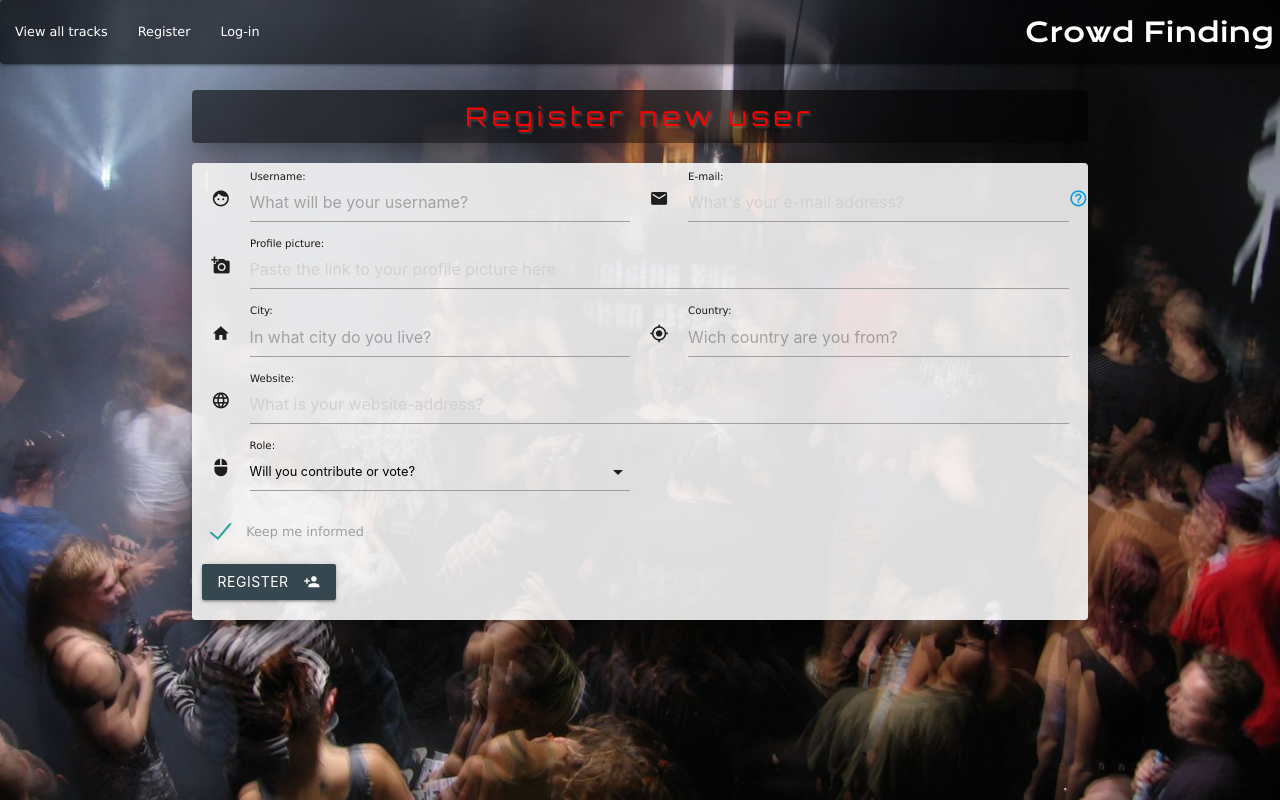
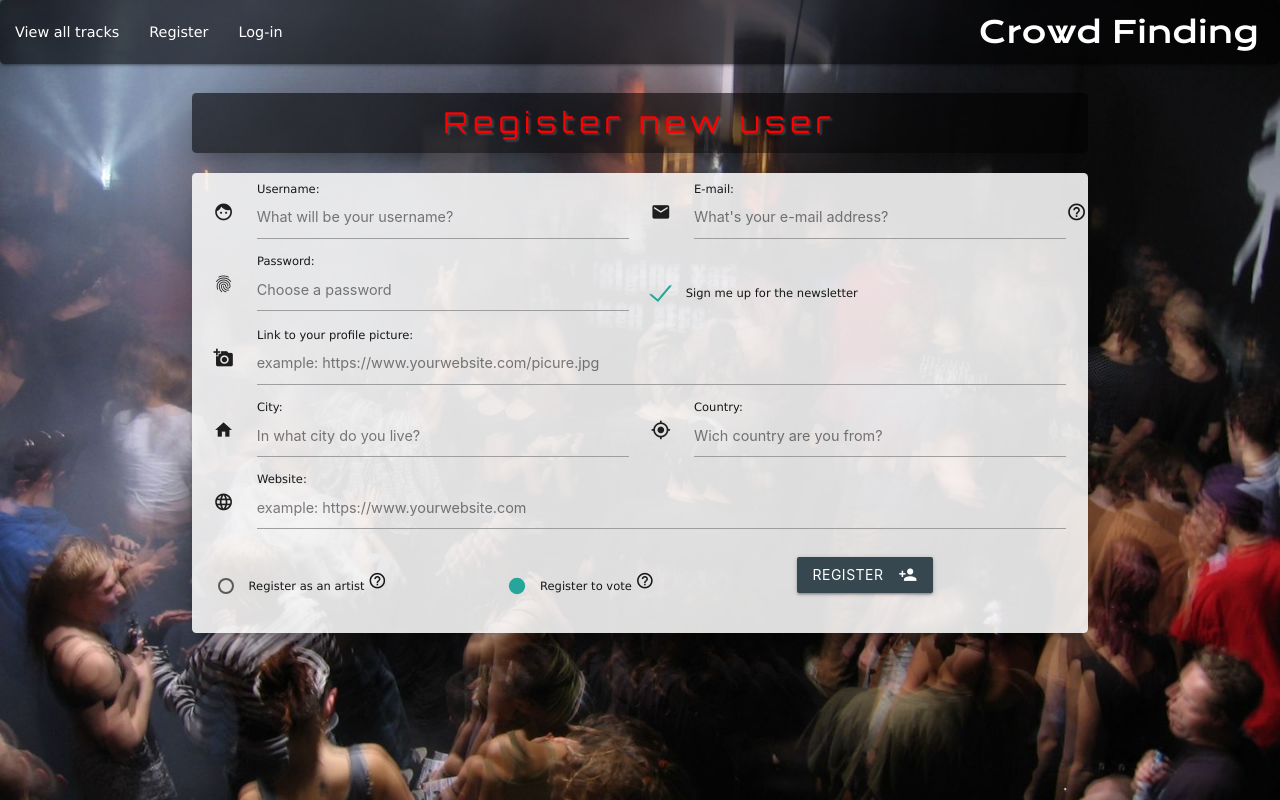
Before and after one commit to Evert-R/milestone-three, a Flask app: page /add_user in a window 1280 px wide. Run offline with Flask 2, Linux system fonts and the light colour scheme; data that the repository does not hold is empty; some libraries are stand-ins or nearby versions.

Commit message:
added password to users

```diff
--- a/app.py
+++ b/app.py
@@ -50,13 +50,20 @@ def login():
 # process login form and set session vars
 @app.route('/activate_user', methods=['POST'])
 def activate_user():
-    user = request.form.get('user').split(',')
-    session['user_id'] = user[0]
-    session['user_name'] = user[1]
-    login_user = mongo.db.users.find_one(
-        {"_id": ObjectId(session['user_id'])})
-    session['user_role'] = login_user['user_role']
-    return redirect(url_for('get_tracks'))
+    if mongo.db.users.count_documents({'user_name': request.form.get('user_name')}) == 0:
+        return render_template('login.html',
+                               message='Your user name is unknown',
+                               users=mongo.db.users.find().sort('user_name'))
+    current_user = mongo.db.users.find_one(
+        {'user_name': request.form.get('user_name')})
+    if request.form.get('password') == current_user['password']:
+        session['user_id'] = str(current_user['_id'])
+        session['user_name'] = current_user['user_name']
+        session['user_role'] = current_user['user_role']
+        return redirect(url_for('get_tracks'))
+    return render_template('login.html',
+                           message='Your password is incorrect',
+                           users=mongo.db.users.find().sort('user_name'))
 
 
 # logout and unset session vars
@@ -287,6 +294,7 @@ def insert_user():
     """ insert user in database and return to the log-in page """
     mongo.db.users.insert_one({'user_name': request.form.get('user_name'),
                                'user_email': request.form.get('user_email'),
+                               'password': request.form.get('password'),
                                'user_role': request.form.get('user_role'),
                                'profile_pic': request.form.get('profile_pic'),
                                'user_city': request.form.get('user_city'),
--- a/static/css/style.css
+++ b/static/css/style.css
@@ -6,15 +6,11 @@
 @import url('https://fonts.googleapis.com/css?family=Orbitron&display=swap');
 html {
     font-family: Verdana, Geneva, Tahoma, sans-serif;
-    font-size: 0.8em;
+    font-size: 0.9em;
     background-image: url("/static/images/krypto_23.jpg");
     background-repeat: repeat;
     background-size: cover;
     background-attachment: fixed;
-}
-
-p {
-    font-weight: 100;
 }
 
 p a, table a {
@@ -58,6 +54,7 @@ select {
 }
 
 .er-logo {
+    padding-right: 1rem!important;
     font-family: 'Krona One';
 }
 
@@ -95,14 +92,6 @@ select {
     background-color: rgba(0, 0, 0, 0.60);
     border-radius: 0.3rem;
     color: white;
-}
-
-.er-dark .input-field label {
-    color: white;
-}
-
-.select-wrapper input.select-dropdown {
-    font-size: 1rem;
 }
 
 .er-white {
@@ -152,8 +141,8 @@ select {
 
 .er-track-icons {
     font-family: 'Orbitron';
-    font-size: 0.8rem;
-    letter-spacing: .3rem;
+    font-size: 0.75rem;
+    letter-spacing: .05rem;
     font-weight: 600;
 }
 
@@ -166,7 +155,7 @@ select {
     padding-top: 0.6rem;
     color: white;
     overflow: hidden;
-    z-index: 1000;
+    z-index: 1;
     position: relative;
     transform: rotate(-10deg);
     top: 3rem;
@@ -201,7 +190,7 @@ select {
 }
 
 .input-field {
-    margin-top: 0rem;
+    margin-top: 0.8rem;
     margin-bottom: 0rem;
 }
 
@@ -209,12 +198,38 @@ select {
     color: rgba(0, 0, 0, 0.90);
 }
 
-.input-field .prefix {
-    font-size: 1.5rem;
+label {
+    color: rgba(0, 0, 0, 0.90);
 }
 
-.input-field input[type=text]::placeholder, textarea::placeholder {
-    color: rgba(0, 0, 0, 0.3);
+.input-field .prefix {
+    font-size: 1.4rem;
+}
+
+.select-wrapper input.select-dropdown {
+    color: rgba(0, 0, 0, 0.90);
+    font-size: 1rem;
+}
+
+.input-field input::placeholder, textarea::placeholder {
+    font-size: 1rem;
+    color: rgba(0, 0, 0, 0.5);
+}
+
+[type="radio"]:not(:checked)+span, [type="radio"]:checked+span {
+    font-size: 0.8rem;
+}
+
+[type="checkbox"]+span:not(.lever) {
+    font-size: 0.8rem;
+}
+
+.material-icons {
+    font-size: 1.3rem;
+}
+
+a.tooltipped {
+    color: rgba(0, 0, 0, 0.90);
 }
 
 /* ----------------------------------------Responsive breakpoints */
--- a/templates/adduser.html
+++ b/templates/adduser.html
@@ -29,13 +29,30 @@
                     </a>
                 </div>
             </div>
+            <div class="row">
+                <div class="input-field col s12 m6">
+                    <i class="material-icons prefix">fingerprint</i>
+                    <input placeholder="Choose a password" id="password" name="password" type="password"
+                        class="validate" required="" aria-required="true">
+                    <label for="user_name">Password:</label>
+                </div>
 
+                <div class="input-field col s12 m6">
+                    <p>
+                        <label for="mailing_list">
+                            <input type="checkbox" checked="checked" id="mailing_list" name="mailing_list"
+                                value="true" />
+                            <span>Sign me up for the newsletter</span>
+                        </label>
+                    </p>
+                </div>
+            </div>
             <div class="row">
                 <div class="input-field col s12">
                     <i class="material-icons prefix">add_a_photo</i>
-                    <input placeholder="Paste the link to your profile picture here" id="profile_pic" name="profile_pic"
-                        type="url" class="validate" required="" aria-required="true">
-                    <label for="profile_pic">Profile picture:</label>
+                    <input placeholder="example: https://www.yourwebsite.com/picure.jpg" id="profile_pic"
+                        name="profile_pic" type="url" class="validate">
+                    <label for="profile_pic">Link to your profile picture:</label>
                 </div>
             </div>
 
@@ -57,41 +74,41 @@
             <div class="row">
                 <div class="input-field col s12">
                     <i class="material-icons prefix">language</i>
-                    <input placeholder="What is your website-address?" id="website" name="website" type="url"
-                        class="validate" required="" aria-required="true">
+                    <input placeholder="example: https://www.yourwebsite.com" id="website" name="website" type="url"
+                        class="validate">
                     <label for="website">Website:</label>
                 </div>
             </div>
-
             <div class="row">
-                <div class="input-field col s12 m6">
-                    <i class="material-icons prefix">mouse</i>
-                    <select id="user_role" name="user_role" class="validate" required="" aria-required="true">
-                        <option value="" disabled selected>Will you contribute or vote?</option>
-                        <option value="contributor">Contribute</option>
-                        <option value="voter">Vote</option>
-                        {# if first user show admin option #}
-                        {% if not user %}
-                        <option value="administrator">Administrator</option>
-                        {% endif %}
-                    </select>
-                    <label>Role:</label>
+                <div class="col s12 m4">
+                    <p>
+                        <label>
+                            <input name="user_role" id="user_role" type="radio" value="contributor">
+                            <span>Register as an artist </span>
+                            <a class="tooltipped" data-position="bottom"
+                                data-tooltip="As an artist you will not be able to vote">
+                                <i class="material-icons prefix">help_outline</i>
+                            </a>
+                        </label>
+                    </p>
                 </div>
-            </div>
-
-            <div class="row">
-                <div class="col s12 m6">
-                    <label for="mailing_list">
-                        <input type="checkbox" checked="checked" id="mailing_list" name="mailing_list" value="true" />
-                        <span>Keep me informed</span>
-                    </label>
+                <div class="col s12 m4">
+                    <p>
+                        <label>
+                            <input name="user_role" id="user_role" type="radio" value="voter" checked>
+                            <span>Register to vote </span>
+                            <a class="tooltipped" data-position="bottom"
+                                data-tooltip="As a voter you will not be able to participate in the contest">
+                                <i class="material-icons prefix">help_outline</i>
+                            </a>
+                        </label>
+                    </p>
                 </div>
-            </div>
-
-            <div class="row">
-                <button class="btn waves-effect waves-light blue-grey darken-3" type="submit">Register
-                    <i class="material-icons right">person_add</i>
-                </button>
+                <div class="col s12 m4">
+                    <button class="btn waves-effect waves-light blue-grey darken-3" type="submit">Register
+                        <i class="material-icons right">person_add</i>
+                    </button>
+                </div>
             </div>
 
         </form>
--- a/templates/base.html
+++ b/templates/base.html
@@ -72,7 +72,9 @@
         </div>
         <!-- Mobile menu -->
         <ul class="sidenav er-darker" id="mobile-menu">
-
+            <li><a href="{{url_for('index')}}" title="goto main page" class="er-logo">Crowd
+                    Finding</a></li>
+            <li class="divider"></li>
             {# check if a user is logged in #}
             {% if session['user_name'] %}
             <li><a href="{{url_for('view_user', user_id=session['user_id'])}}" title="View user details">Logged in as
```
Also changed, not shown: templates/login.html (+17 -15 lines), templates/tracks.html (+4 -4 lines), templates/viewuser.html (+8 -13 lines).
